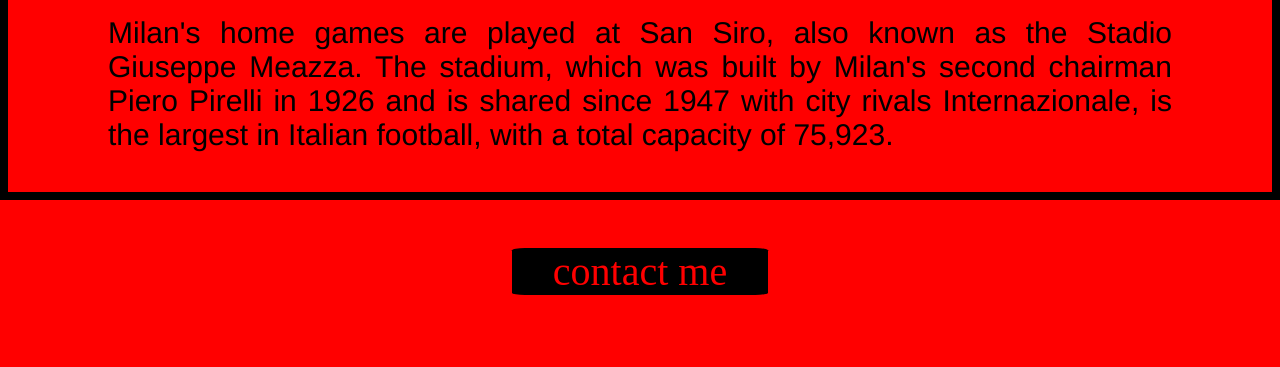
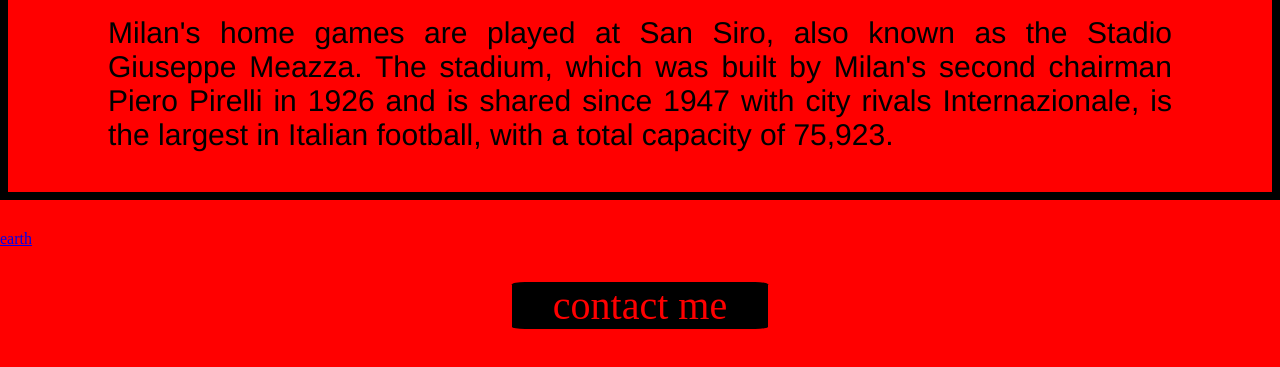
Before and after one commit to studio7999/studio7999.github.io, a plain HTML site: page index.html in a window 1280 px wide. Shown: the part 3193-3560 px from the top of the page. Drawn offline with Linux system fonts and the light colour scheme.

Commit message:
Update index.html

```diff
--- a/index.html
+++ b/index.html
@@ -56,6 +56,9 @@ Milan's home games are played at San Siro, also known as the Stadio Giuseppe Mea
 
 </p>
 
+<p>
+<a href="earth.html">earth</a>
+</p>
 
 </main>
 
```
